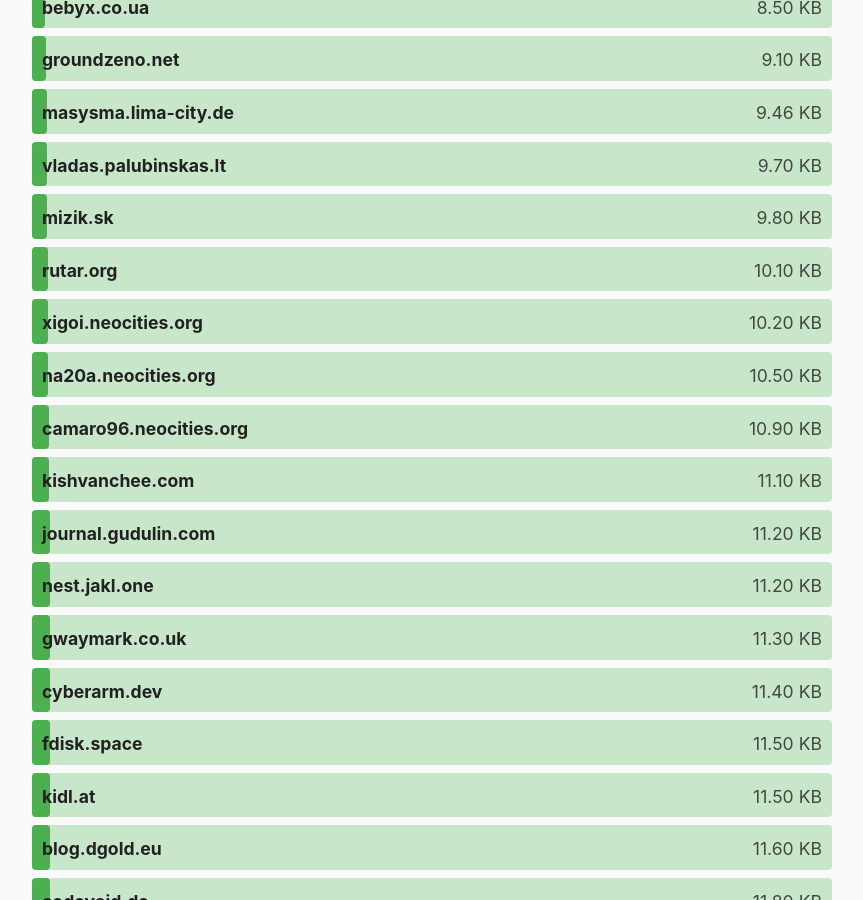
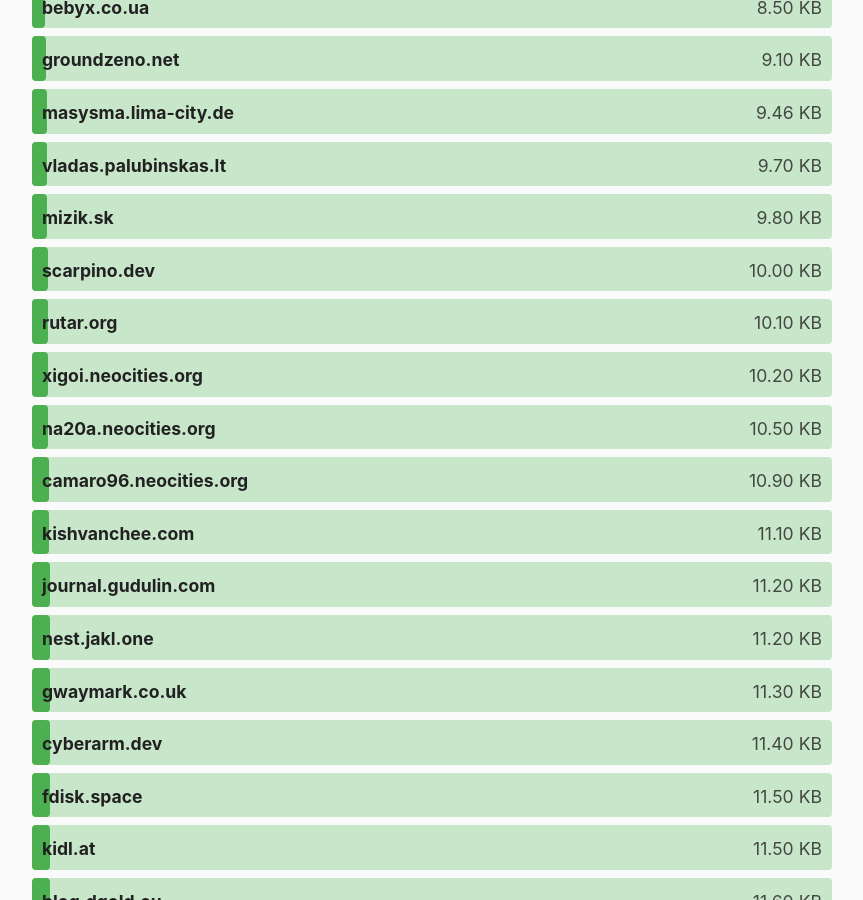
Before and after one commit to kevquirk/512kb.club, a Jekyll site: the page built from index.md, in a window 1280 px wide and 900 px high, scrolled down 4271 px. Shown: the whole window, without its empty margins (208-1071 px from the left). Built offline with Jekyll 4.4.1, drawn with Linux system fonts in a browser that asks for light colours.

Commit message:
Add my website
https://gtmetrix.com/reports/scarpino.dev/LzL6IzNY/

```diff
--- a/_data/sites.yml
+++ b/_data/sites.yml
@@ -1553,6 +1553,11 @@
   size: 77.6
   last_checked: 2021-12-22
 
+- domain: scarpino.dev
+  url: https://scarpino.dev/
+  size: 10.0
+  last_checked: 2022-02-09
+
 - domain: scf37.me
   url: https://scf37.me/
   size: 93.5
```
